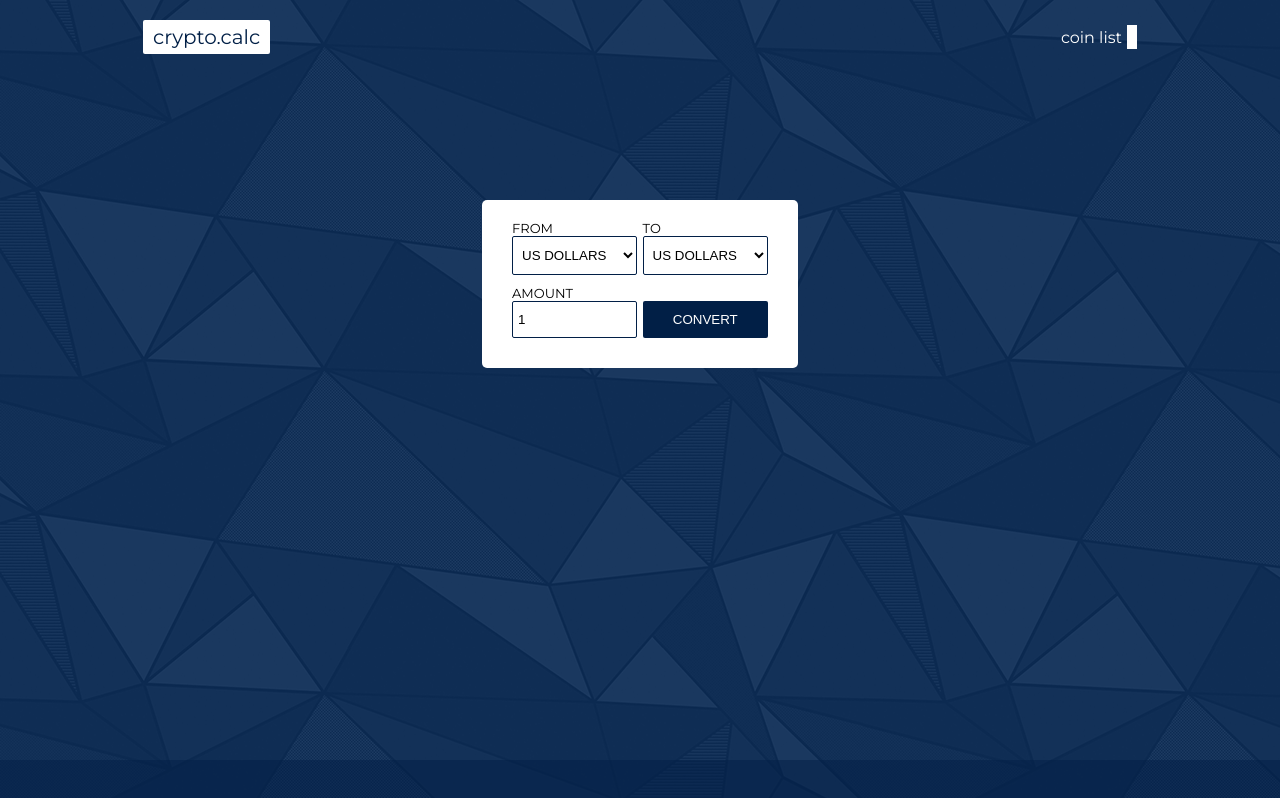
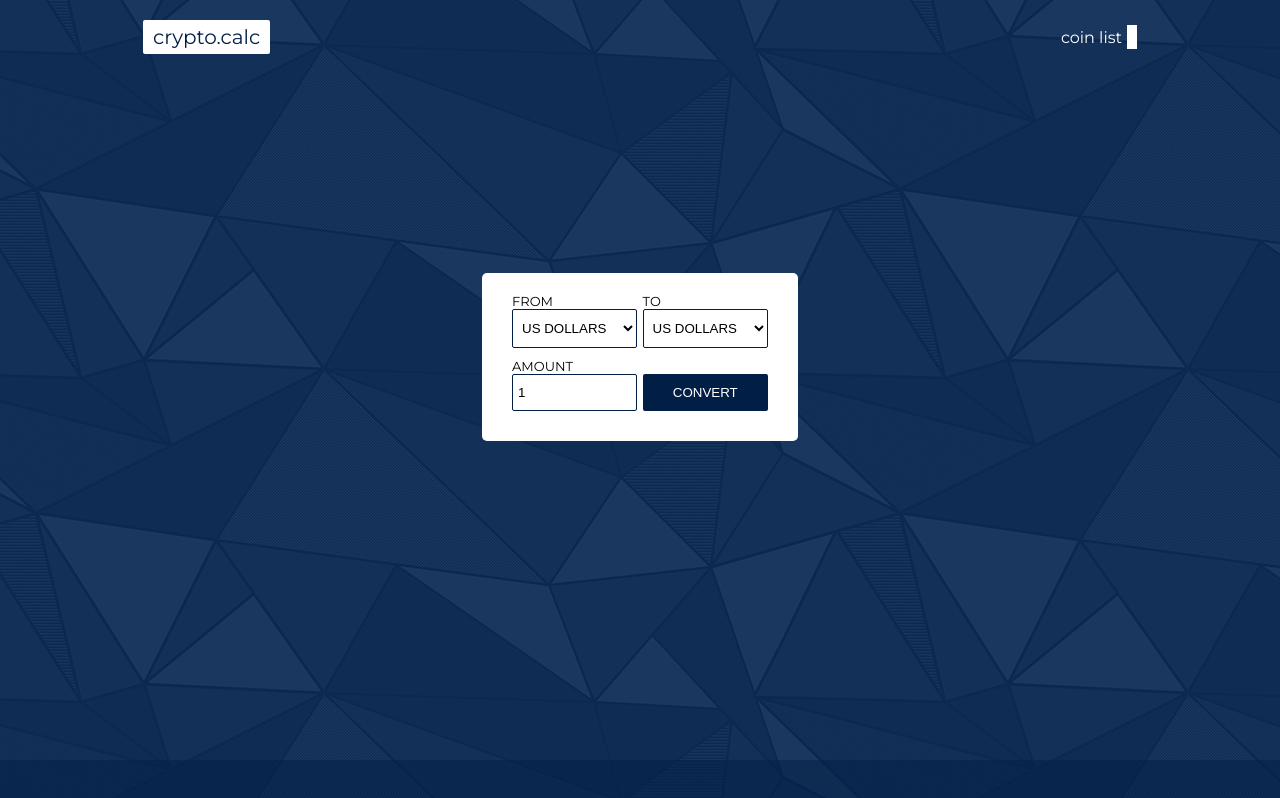
Before and after one commit to luvisoniasty/crypto-calc, a React (Create React App) app: page / in a window 1280 px wide. Built offline with nearby package versions, Linux system fonts and the light colour scheme; no server answers.

Commit message:
bottom bar fix

```diff
--- a/src/components/App/App.js
+++ b/src/components/App/App.js
@@ -11,11 +11,21 @@
 
 const Wrapper = styled.div`
     padding: 0 15px;
+    width: 100%;
     @media (min-width: 1024px) {
       margin: 0 auto;
       max-width: 1024px;
     }
 `;
+
+const Container = styled.div`
+    position: relative;
+    min-height: 100vh;
+    display: flex;
+    flex-direction: column;
+    align-content: center;
+`;
+
 
 class App extends React.Component {
   state = {
@@ -80,6 +90,7 @@
       <>
         <GlobalStyle />
         <BrowserRouter basename={process.env.PUBLIC_URL}>
+          <Container>
             <Navbar/>
             <Wrapper>
               <Switch>
@@ -91,6 +102,7 @@
               </Switch>
             </Wrapper>
             <BottomBar coins={this.state.coins} />
+          </Container>
         </BrowserRouter>
       </>
     );
--- a/src/components/Home/CoinConverter.js
+++ b/src/components/Home/CoinConverter.js
@@ -8,18 +8,14 @@
 const StyledConverter = styled.div`
   display: flex;
   flex-direction: column;
+  max-width: 700px;
+  margin-bottom: 100px;
   padding: 10px 15px;
   background: ${theme.white};
   border-radius: 5px;
-  max-width: 700px;
-  margin: 0 auto;
-  position: absolute;
-  top: 25%;
-  left: 50%;
-  transform: translateX(-50%);
-  transition: height 2s ease;
   @media (min-width: 1024px) {
     padding: 20px 30px;
+    margin-top: 20%;
   }
 `;
 
--- a/src/pages/Home.js
+++ b/src/pages/Home.js
@@ -1,19 +1,25 @@
 import React from 'react';
 import { Helmet } from 'react-helmet';
 import PropTypes from 'prop-types';
+import styled from 'styled-components';
 import CoinConverter from '../components/Home/CoinConverter';
+
+const Container = styled.div`
+    display: flex;
+    justify-content: center;
+`;
 
 class Home extends React.Component {
   render() {
     const { coins, convert, coinChange, handleConversion } = this.props;
     return (
-      <div>
+      <Container>
         <Helmet>
             <title>crypto.calc</title>
             <meta name="description" content="Calculator for cryptocurrencies" />
         </Helmet>
         <CoinConverter coins={coins} convert={convert} handleConversion={handleConversion} coinChange={coinChange}/>
-      </div>
+      </Container>
     );
   }
 }
```
Lines whose indentation alone changed are shown as unchanged.
